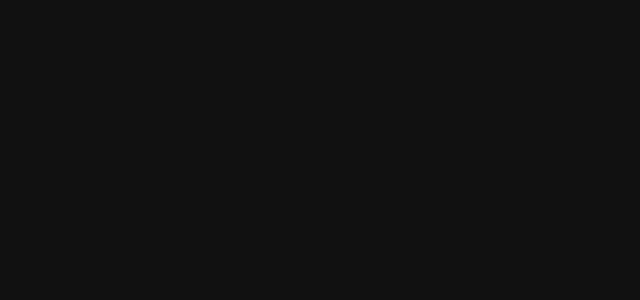
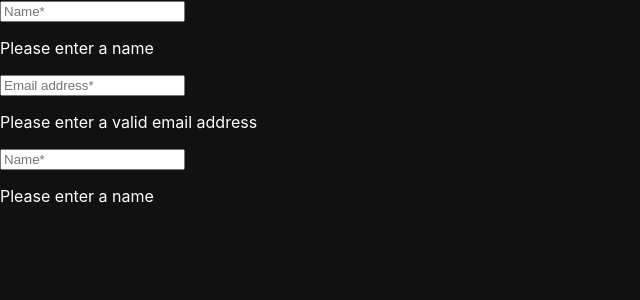
Before and after one commit to ousmanebarry/me, a Next.js app: page /Form in a window 1280 px wide. Before the commit this address had no page. Shown: the top 300 px of the page, without its empty margins (0-640 px from the left). Built offline with nearby package versions, Linux system fonts and the light colour scheme.

Commit message:
Create Form component

```diff
--- /dev/null
+++ b/pages/Form.jsx
@@ -0,0 +1,23 @@
+import styles from '../styles/Home.module.css';
+
+export default function Form() {
+	return (
+		<>
+			<div className={styles.fields}>
+				<form action='/' method='post'>
+					<input name='name' placeholder='Name*' type='text' value=''></input>
+					<p>Please enter a name</p>
+					<input
+						name='email'
+						placeholder='Email address*'
+						type='text'
+						value=''
+					></input>
+					<p>Please enter a valid email address</p>
+					<input name='name' placeholder='Name*' type='text' value=''></input>
+					<p>Please enter a name</p>
+				</form>
+			</div>
+		</>
+	);
+}
```
